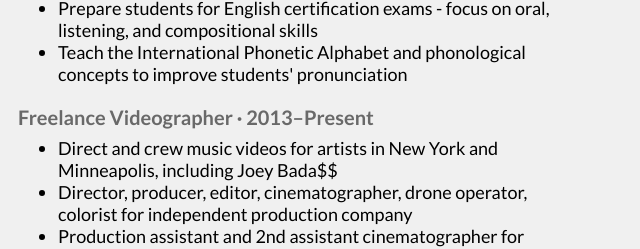
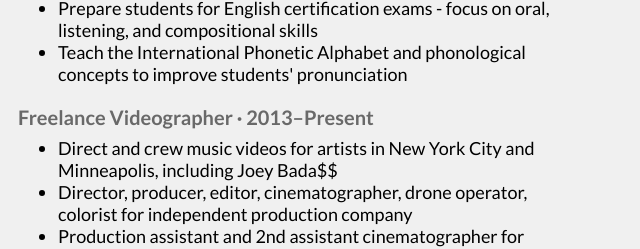
Before and after one commit to carlos-kelley/carlos-kelley.github.io, a plain HTML site: page index.html in a window 1280 px wide. Shown: the part 1619-1868 px from the top of the page, 340-980 px from the left. Drawn offline with Linux system fonts and the light colour scheme.

Commit message:
Update index.html

```diff
--- a/index.html
+++ b/index.html
@@ -72,7 +72,7 @@
 	  <div id="content-videography">
 	    <h3>Freelance Videographer · 2013–Present</h3>
 		<ul>
-          <li>Direct and crew music videos for artists in New York and Minneapolis, including Joey Bada$$ </li>
+          <li>Direct and crew music videos for artists in New York City and Minneapolis, including Joey Bada$$ </li>
           <li>Director, producer, editor, cinematographer, drone operator, colorist for independent production company</li>
 	      <li>Production assistant and 2nd assistant cinematographer for commercials, streaming television</li>
 		</ul>
```
